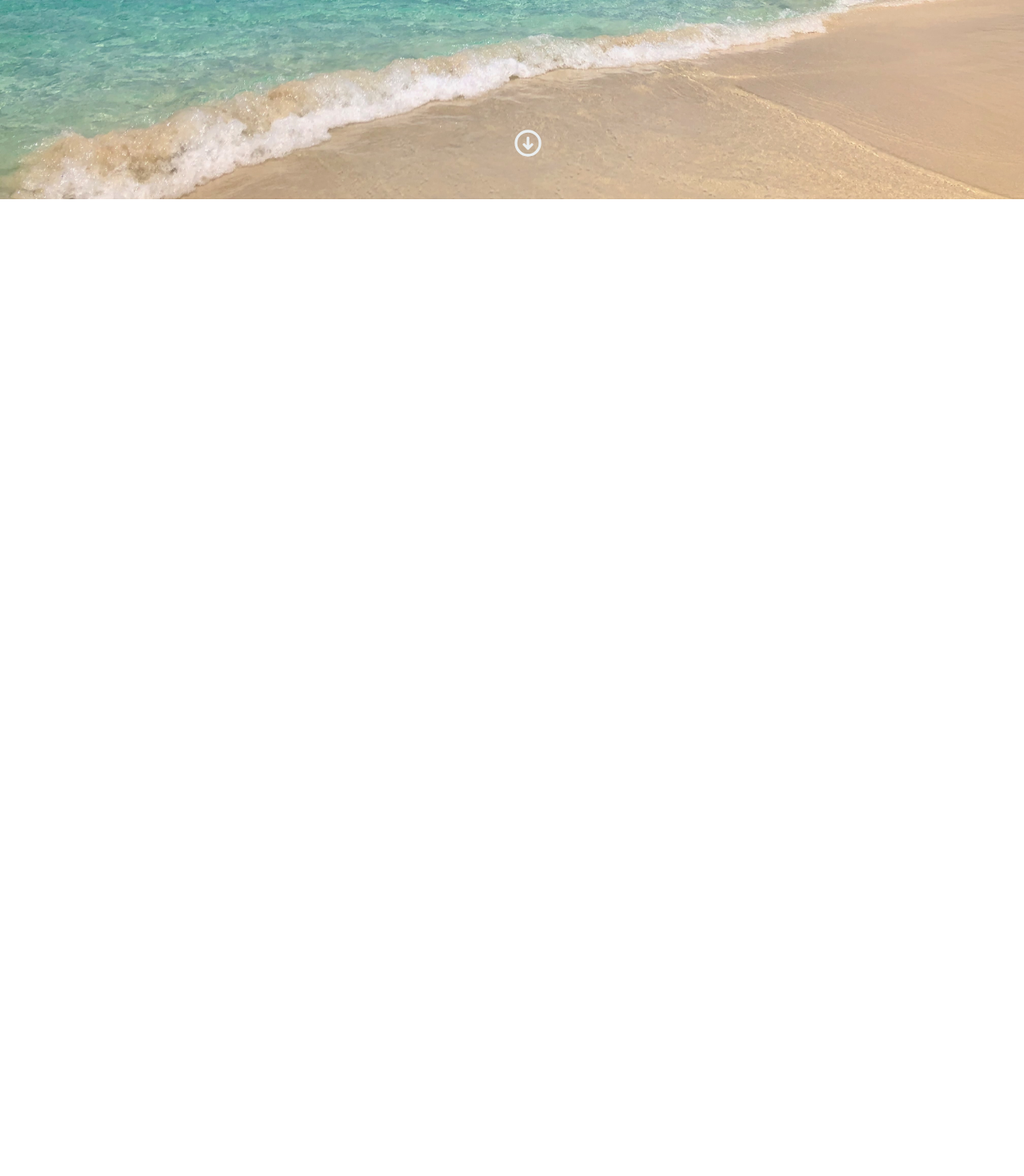
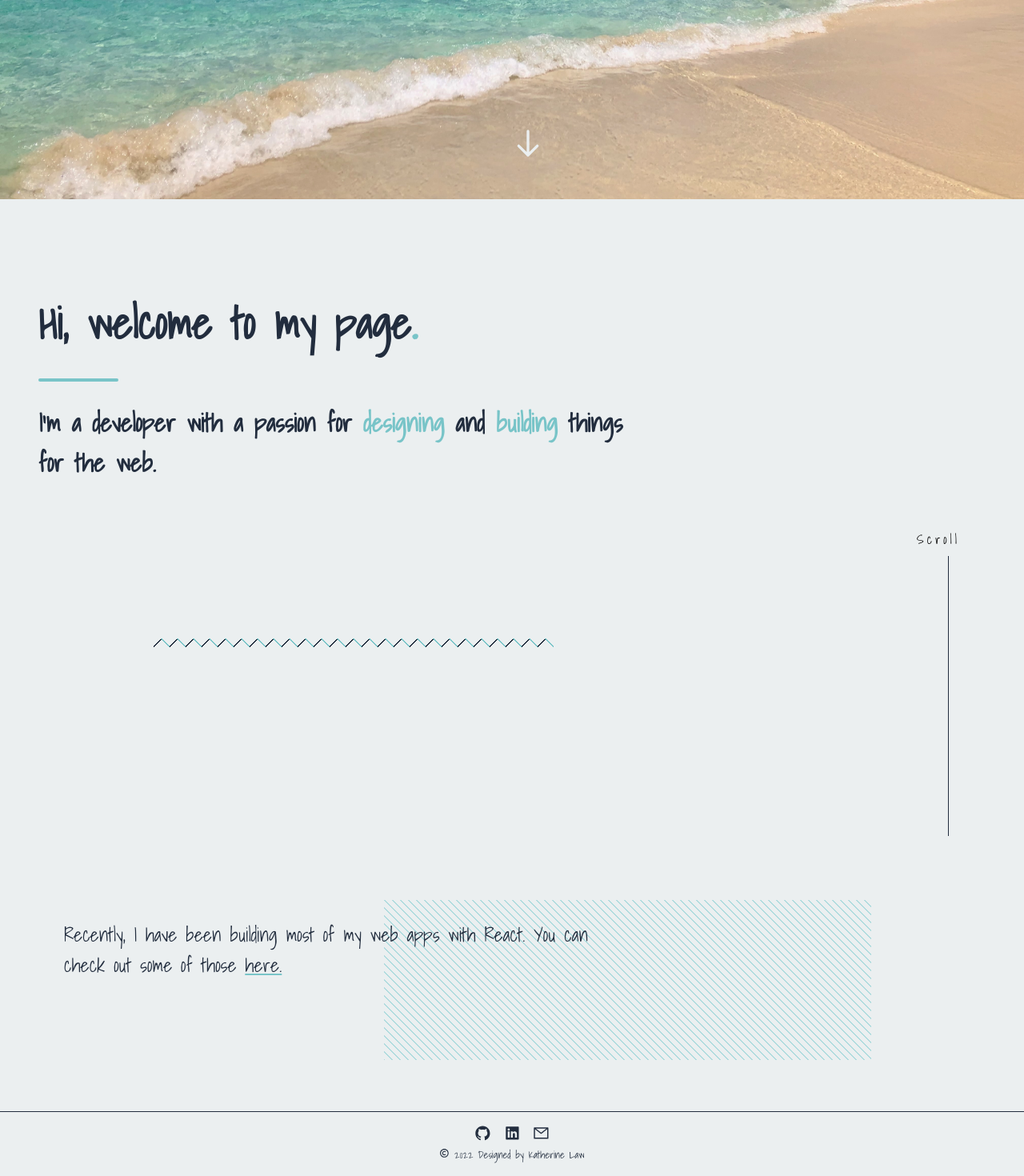
Before and after one commit to kattlaw/katlaw-portfolio, a React (Create React App) app: page / in a window 1280 px wide. Shown: the part 551-2021 px from the top of the page at 80% size. Before the commit the page ends 800 px from the top, so only its background shows below. Built offline with nearby package versions, Linux system fonts and the light colour scheme.

Commit message:
about page updates and footer added

```diff
--- a/src/App.js
+++ b/src/App.js
@@ -3,6 +3,7 @@
 import Main from './components/Main/Main';
 import About from './components/About/About';
 import Projects from './components/Projects/Projects';
+import Footer from './components/Footer/Footer';
 import './App.css';
 
 function App() {
@@ -14,7 +15,7 @@
         <Route path="/about" element={<About />} />
         <Route path="/projects" element={<Projects />} />
       </Routes>
-
+      <Footer />
     </div>
   );
 }
--- a/src/components/About/About.js
+++ b/src/components/About/About.js
@@ -4,9 +4,10 @@
 const About = () => {
     return (
         <section id="about">
+            <div className="heading-background"></div>
             <h1 className="about-heading">About me<span style={{color: "#78c4c8"}}>.</span></h1>
             <div className="heading-line"></div>
-            <h2 className="about-info">I'm a developer with a passion for <span style={{color: "#78c4c8"}}>designing</span> and <span style={{color: "#78c4c8"}}>implementing</span> the UI/UX experience.</h2>
+            <h2 className="about-info">Just a girl that is having fun writing <span style={{color: "#78c4c8"}}>code</span> and <span style={{color: "#78c4c8"}}>pursuing a career</span> in the world of tech.</h2>
             <div className="info-container">
                 <div className="info-one"></div>
                 <div className="info-two"></div>
--- /dev/null
+++ b/src/components/Footer/Footer.js
@@ -0,0 +1,22 @@
+import './footer.css';
+import { AiOutlineGithub, AiFillLinkedin, AiOutlineMail } from 'react-icons/ai';
+import { BiCopyright } from 'react-icons/bi';
+
+
+const Footer = () => {
+    return (
+        <div className="footer-container">
+
+            <div className="footer-socials">
+                <a href="http://github.com/kattlaw"><AiOutlineGithub /></a>
+                <a href="http://www.linkedin.com/in/katlawdev"><AiFillLinkedin /></a>
+                <a href="mailto: katherine.law2@gmail.com"><AiOutlineMail /></a>
+            </div>
+            <div className="footer-info">
+                <BiCopyright /> 2022 Designed by Katherine Law
+            </div>
+        </div>
+    )
+}
+
+export default Footer;
--- /dev/null
+++ b/src/components/Footer/footer.css
@@ -0,0 +1,27 @@
+.footer-container {
+    background-color: #ebeff0;
+    width: 100vw;
+    height: 80px;
+    text-align: center;
+    border-top: .5px solid #222d3e;
+}
+
+.footer-info {
+    color:#222d3e;
+    font-family: 'Shadows Into Light', sans-serif;
+    margin-top: .1rem;
+    font-size: .8rem;
+}
+
+.footer-socials {
+    font-size: 1.3rem;
+    margin-top: 1rem;
+    margin-bottom: .1rem;
+}
+
+.footer-socials a {
+    text-decoration: none;
+    color: #222d3e;
+    padding-left: .5rem;
+    padding-right: .5rem;
+}
--- a/src/components/Main/Main.js
+++ b/src/components/Main/Main.js
@@ -1,8 +1,11 @@
 import './main.css';
-import { HiOutlineArrowCircleDown } from 'react-icons/hi';
+import { HiOutlineArrowDown } from 'react-icons/hi';
+import { Link } from 'react-router-dom';
+
 const Main = () => {
 
     return (
+        <>
         <div className="main">
             <div className="heading-container">
                 <h1 className="main-heading">
@@ -13,9 +16,32 @@
                 Web Developer
             </div>
             <div className="arrow-down">
-                <a href="#"><HiOutlineArrowCircleDown/></a>
+                <a href="#intro-section"><HiOutlineArrowDown/></a>
             </div>
         </div>
+        <div id="intro-section">
+            <div className="intro-heading">
+                <h1>Hi, welcome to my page<span style={{color:"#78c4c8", fontSize:"4rem"}}>.</span></h1>
+            </div>
+            <div className="intro-line"></div>
+            <div className="intro-subtitle">
+                <h2>I'm a developer with a passion for <span style={{color: "#78c4c8"}}>designing</span> and <span style={{color: "#78c4c8"}}>building</span> things for the web.</h2>
+            </div>
+            <hr className="zig"></hr>
+            <hr className="zag"></hr>
+            <div className="intro-scroll">Scroll
+                <div className="intro-scroll-line"></div>
+            </div>
+            <div className="intro-container">
+                <div className="intro-background"></div>
+                <div className="intro-projects">
+                    <p>
+                        Recently, I have been building most of my web apps with React. You can check out some of those <Link to="/projects" style={{color: "#222d3e", textDecorationColor:"#78c4c8"}}>here.</Link>
+                    </p>
+                </div>
+           </div>
+        </div>
+      </>
     )
 }
 
--- a/src/components/Main/main.css
+++ b/src/components/Main/main.css
@@ -58,3 +58,130 @@
    left: 50%;
    transform: translateX(50%), translateY(-50%);
  }
+
+ #intro-section {
+   background: #ebeff0;
+ }
+
+ .intro-heading {
+   text-align: left;
+   font-size: 1.7rem;
+   margin-top: 4rem;
+   margin-left: 3rem;
+   color: #222d3e;
+   font-family: 'Shadows Into Light', sans-serif;
+ }
+
+ .intro-line {
+   width: 100px;
+   margin-left: 3rem;
+   border-radius: 5px;
+   height: 4px;
+   background: #78c4c8;
+   margin-top: -1rem;
+   margin-bottom: 1rem;
+ }
+
+ .intro-subtitle {
+   text-align: left;
+   font-size: 1.3rem;
+   margin-bottom: .5rem;
+   margin-left: 3rem;
+   color: #222d3e;
+   margin-top: -1rem;
+   font-family: 'Shadows Into Light', sans-serif;
+   width: 60%;
+ }
+
+ .line-subtitle {
+   width: 40%;
+   margin-top: 7rem;
+   margin-left: 10%;
+   background-color: #222d3e;
+   height: .5px;
+   border: none;
+ }
+
+ .intro-scroll {
+   font-family: 'Shadows Into Light', sans-serif;
+   letter-spacing: 4px;
+   float: right;
+   margin-top: -10rem;
+   margin-right: 5rem;
+   margin-bottom: 5rem;
+}
+
+.intro-scroll-line {
+   height: 350px;
+   border-left: .5px solid #222d3e;
+   place-self: center;
+   margin-left: 1.5rem;
+   margin-top: .5rem;
+}
+
+ hr.zig, hr.zag {
+   border: none;
+   height: 30px;
+   margin: 0 15%;
+   width: 500px;
+ }
+
+ hr.zig {
+   margin-top: 10rem;
+
+ }
+
+ hr.zig{
+   background: linear-gradient(-135deg, #ebeff0 20px, rgba(0, 0, 0, 0) 0) 0 5px, linear-gradient(135deg, #ebeff0 20px, rgba(0, 0, 0, 0) 0) 0 5px;
+   background-color: rgba(0, 0, 0, 0);
+   background-position: center bottom;
+   background-repeat: repeat-x;
+   background-size: 20px 40px;
+   z-index: 100;
+   position: relative;
+ }
+
+ hr.zag {
+   background: linear-gradient(-135deg, #78c4c8 20px, rgba(0, 0, 0, 0) 0) 0 5px, linear-gradient(135deg, #222d3e 20px, #ebeff0 0) 0 5px;
+   background-color: rgba(0, 0, 0, 0);
+   background-position: center bottom;
+   background-repeat: repeat-x;
+   background-size: 20px 40px;
+   z-index: 50;
+   margin-top: -28px;
+ }
+
+
+ .intro-container {
+   display: grid;
+   grid-template-columns: repeat(3, auto);
+   grid-template-rows: repeat(3, auto);
+   width: 100vw;
+   height: auto;
+   margin-top: 10rem;
+ }
+
+ .intro-background {
+   grid-row-start: 1;
+   grid-column: 1/2;
+   margin-left: 30rem;
+   margin-right: 1rem;
+   margin-bottom: 4rem;
+   height: 200px;
+   background-color: #ebeff0;
+   background-size: 10px 10px;
+   background-attachment: fixed;
+   background-image: repeating-linear-gradient(45deg, #aedbde 0, #aedbde 1px, #ebeff0 0, #ebeff0 50%);
+ }
+
+ .intro-projects {
+   text-decoration: none;
+   color: #222d3e;
+   font-family: 'Shadows Into Light', sans-serif;
+   font-size: 1.5rem;
+   grid-row: 1;
+   grid-column: 1;
+   margin-left: 5rem;
+   margin-top: 0;
+   width: 60%;
+ }
--- a/src/components/Navbar/Navbar.js
+++ b/src/components/Navbar/Navbar.js
@@ -8,7 +8,7 @@
 
     const [navColor, setNavColor] = useState("transparent");
     const listenScrollEvent = () => {
-        window.scrollY > 10 ? setNavColor("#626d86") : setNavColor("transparent");
+        window.scrollY > 10 ? setNavColor("#78c4c8") : setNavColor("transparent");
    }
 
    useEffect(() => {
@@ -77,7 +77,7 @@
                 transform: "1s"
             }}
 
-        >   <div className="left-logo"><Link to="/">KL<span style={{color:"#78c4c8", fontSize: "2rem"}}>.</span></Link>
+        >   <div className="left-logo"><Link to="/">KL<span style={{color:"#ebdfd8", fontSize: "2rem"}}>.</span></Link>
                 <span className="right-text">Menu</span>
             </div>
             <div className="menu" onClick={handleMenuClick}>
--- a/src/components/Navbar/navbar.css
+++ b/src/components/Navbar/navbar.css
@@ -36,11 +36,13 @@
 
 .right-text {
   font-size: 1.1rem;
-  margin-right: 6rem;
+  margin-right: 5rem;
   margin-top: 1rem;
-  padding: 0;
+  padding-right: 15px;
   float: right;
   color: #222D3E;
+  border-right: .5px solid #ebdfd4;
+  border-spacing: 10px;
   font-family: 'Shadows Into Light', sans-serif;
 }
 
@@ -48,7 +50,7 @@
     width: 100%;
     border-radius: 5px;
     height: 2px;
-    background: #78c4c8;
+    background: #ebdfd4;
   }
 
   .line2 {
@@ -56,7 +58,7 @@
     border-radius: 5px;
     height: 2px;
     margin-top: .7rem;
-    background: #78c4c8;
+    background: #ebdfd4;
   }
 
   .menu-page {
```
Also changed, not shown: src/components/About/about.css (+35 -12 lines).
